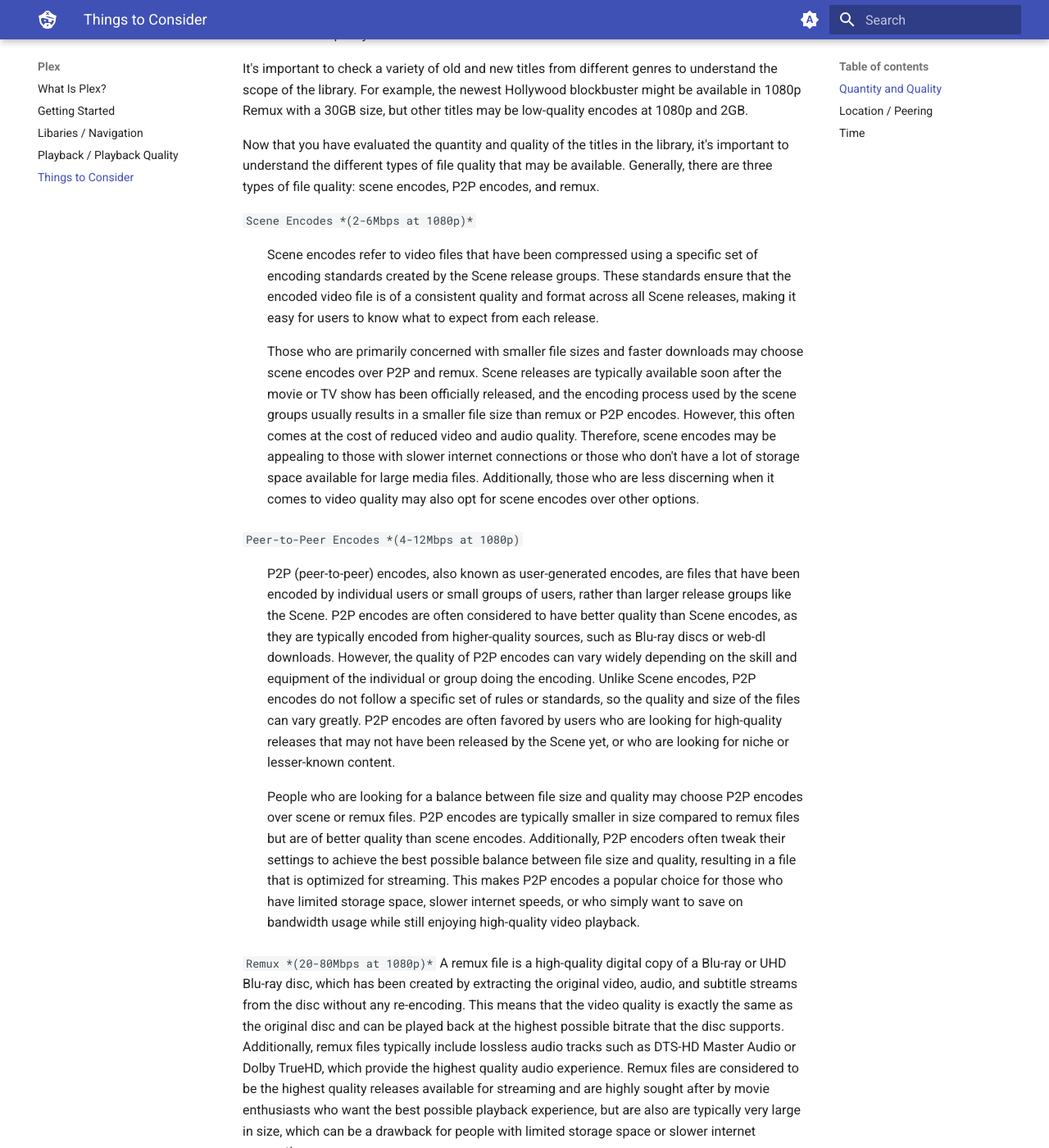
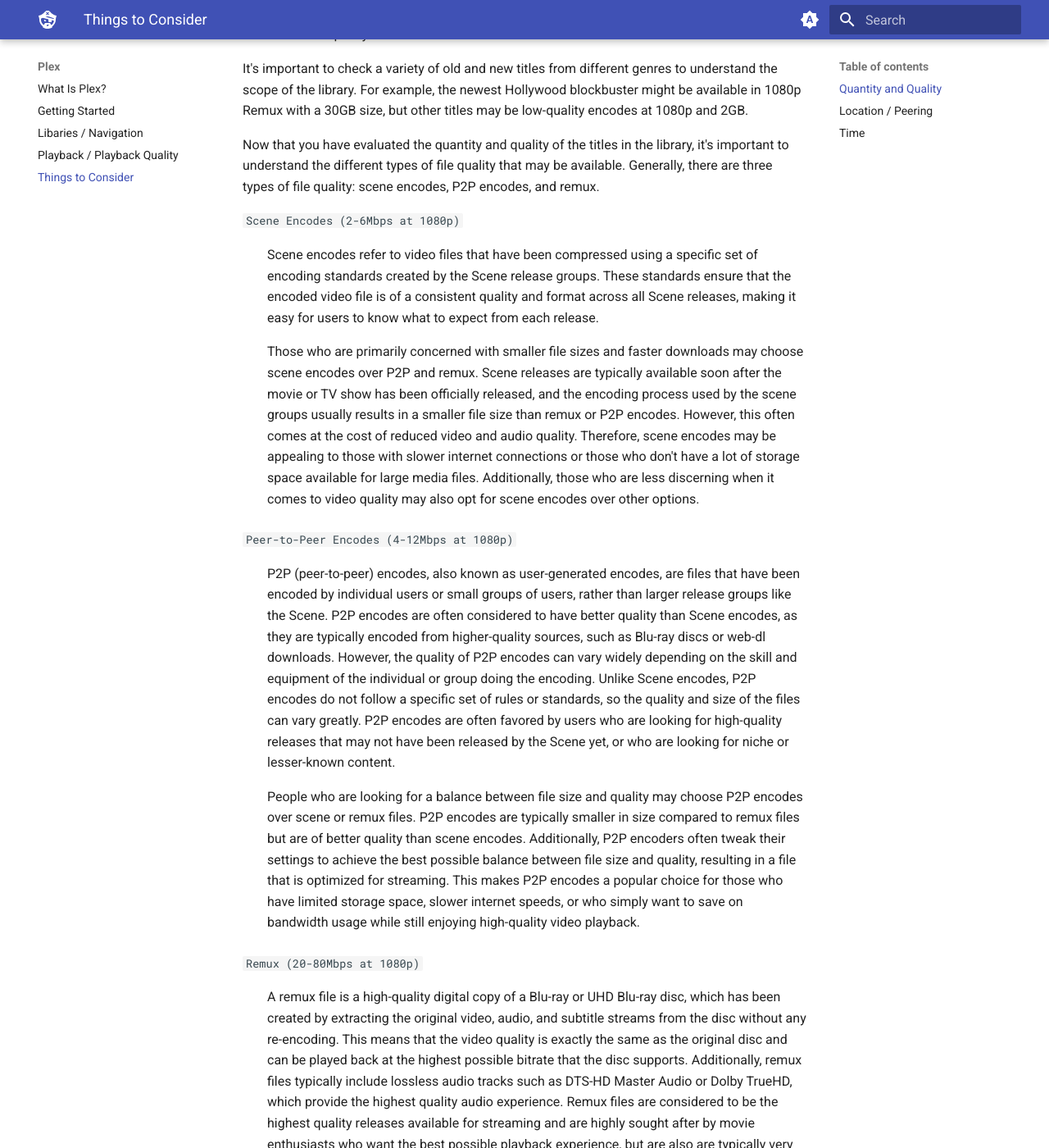
Before and after one commit to neomedia6989/docs-2, an MkDocs documentation site: the page built from docs/plex/things-to-consider.md, in a window 1280 px wide and 1400 px high, scrolled down 678 px. Shown: the whole window at 82% size. Built offline with MkDocs 1.6.1 and Material for MkDocs 9.7.7, drawn with Linux system fonts in a browser that asks for light colours.

Commit message:
Update things-to-consider.md

```diff
--- a/docs/plex/things-to-consider.md
+++ b/docs/plex/things-to-consider.md
@@ -13,18 +13,18 @@
 
 Now that you have evaluated the quantity and quality of the titles in the library, it's important to understand the different types of file quality that may be available. Generally, there are three types of file quality: scene encodes, P2P encodes, and remux.
 
-`Scene Encodes *(2-6Mbps at 1080p)*`
+`Scene Encodes (2-6Mbps at 1080p)`
 :   Scene encodes refer to video files that have been compressed using a specific set of encoding standards created by the Scene release groups. These standards ensure that the encoded video file is of a consistent quality and format across all Scene releases, making it easy for users to know what to expect from each release.
 
     Those who are primarily concerned with smaller file sizes and faster downloads may choose scene encodes over P2P and remux. Scene releases are typically available soon after the movie or TV show has been officially released, and the encoding process used by the scene groups usually results in a smaller file size than remux or P2P encodes. However, this often comes at the cost of reduced video and audio quality. Therefore, scene encodes may be appealing to those with slower internet connections or those who don't have a lot of storage space available for large media files. Additionally, those who are less discerning when it comes to video quality may also opt for scene encodes over other options.
 
-`Peer-to-Peer Encodes *(4-12Mbps at 1080p)`
+`Peer-to-Peer Encodes (4-12Mbps at 1080p)`
 :   P2P (peer-to-peer) encodes, also known as user-generated encodes, are files that have been encoded by individual users or small groups of users, rather than larger release groups like the Scene. P2P encodes are often considered to have better quality than Scene encodes, as they are typically encoded from higher-quality sources, such as Blu-ray discs or web-dl downloads. However, the quality of P2P encodes can vary widely depending on the skill and equipment of the individual or group doing the encoding. Unlike Scene encodes, P2P encodes do not follow a specific set of rules or standards, so the quality and size of the files can vary greatly. P2P encodes are often favored by users who are looking for high-quality releases that may not have been released by the Scene yet, or who are looking for niche or lesser-known content.
 
     People who are looking for a balance between file size and quality may choose P2P encodes over scene or remux files. P2P encodes are typically smaller in size compared to remux files but are of better quality than scene encodes. Additionally, P2P encoders often tweak their settings to achieve the best possible balance between file size and quality, resulting in a file that is optimized for streaming. This makes P2P encodes a popular choice for those who have limited storage space, slower internet speeds, or who simply want to save on bandwidth usage while still enjoying high-quality video playback.
 
-`Remux *(20-80Mbps at 1080p)*`
-    A remux file is a high-quality digital copy of a Blu-ray or UHD Blu-ray disc, which has been created by extracting the original video, audio, and subtitle streams from the disc without any re-encoding. This means that the video quality is exactly the same as the original disc and can be played back at the highest possible bitrate that the disc supports. Additionally, remux files typically include lossless audio tracks such as DTS-HD Master Audio or Dolby TrueHD, which provide the highest quality audio experience. Remux files are considered to be the highest quality releases available for streaming and are highly sought after by movie enthusiasts who want the best possible playback experience, but are also are typically very large in size, which can be a drawback for people with limited storage space or slower internet connections.
+`Remux (20-80Mbps at 1080p)`
+:    A remux file is a high-quality digital copy of a Blu-ray or UHD Blu-ray disc, which has been created by extracting the original video, audio, and subtitle streams from the disc without any re-encoding. This means that the video quality is exactly the same as the original disc and can be played back at the highest possible bitrate that the disc supports. Additionally, remux files typically include lossless audio tracks such as DTS-HD Master Audio or Dolby TrueHD, which provide the highest quality audio experience. Remux files are considered to be the highest quality releases available for streaming and are highly sought after by movie enthusiasts who want the best possible playback experience, but are also are typically very large in size, which can be a drawback for people with limited storage space or slower internet connections.
 
 ## Location / Peering
 
```
